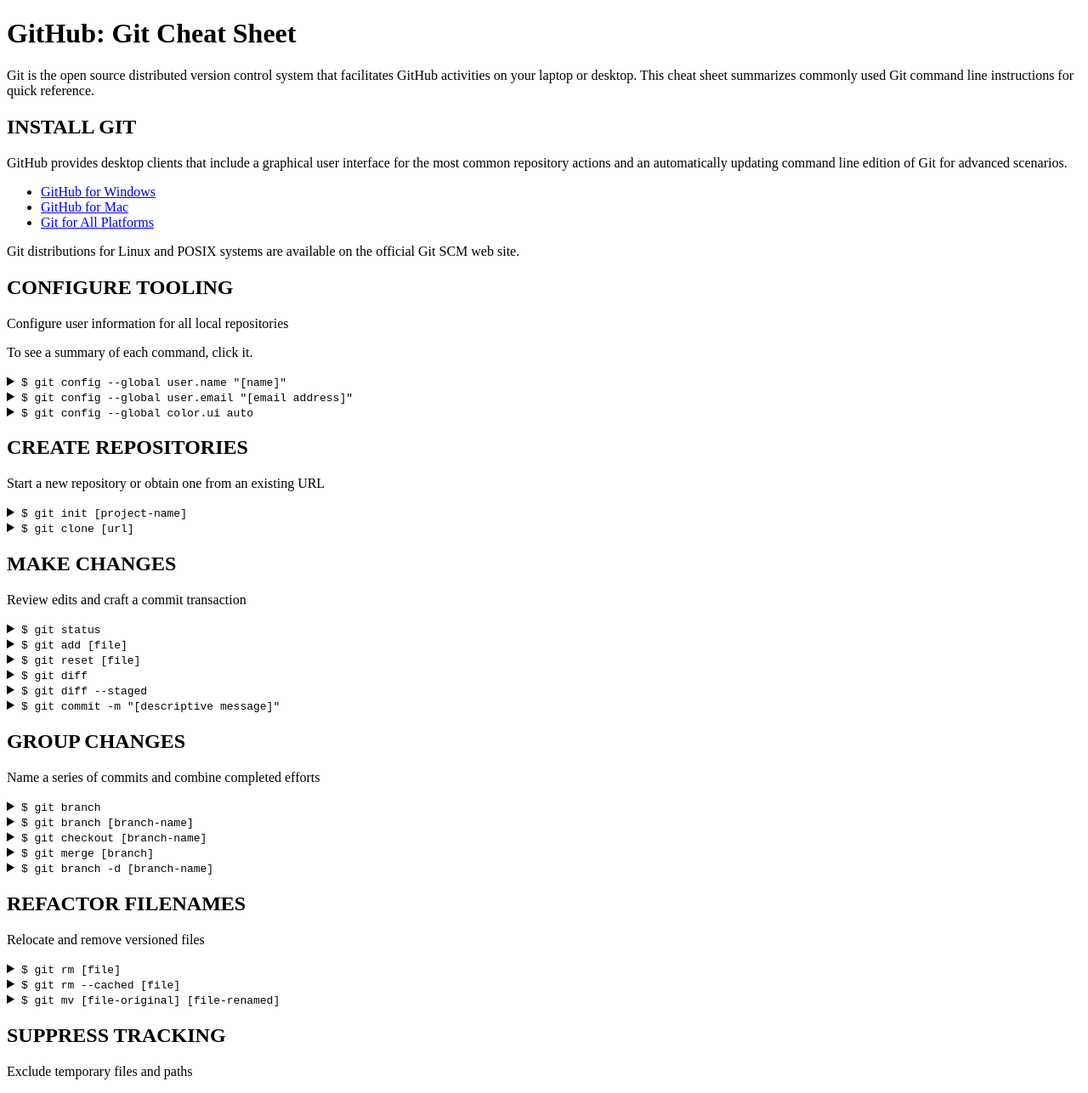
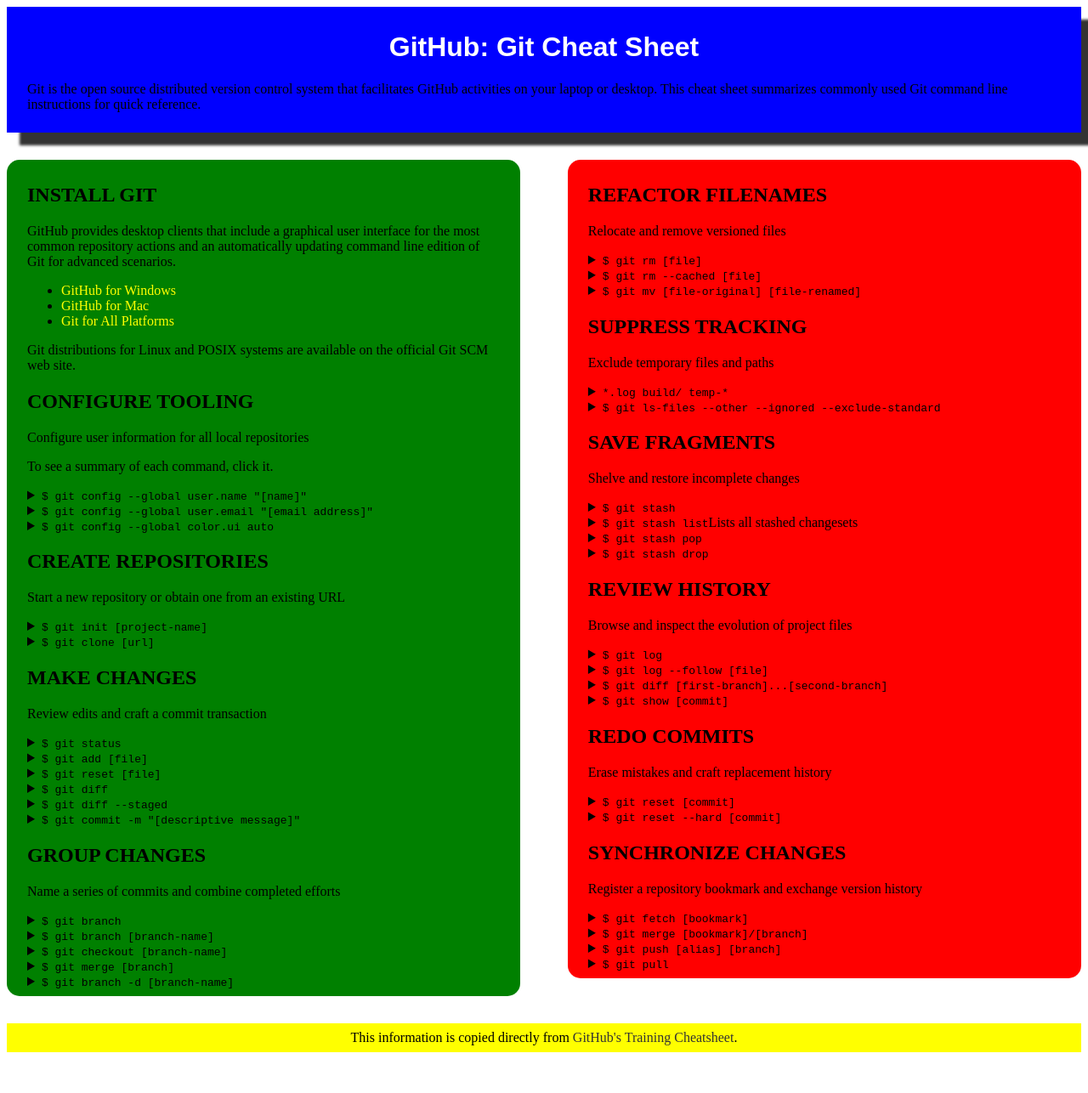
Before and after one commit to briwagner/phase-0, a plain HTML site: page week-4/gps/gps2-1.html in a window 1280 px wide. Shown: the top 1286 px of the page at 85% size. After the commit the page ends 1246 px from the top, so only its background shows below. Drawn offline with Linux system fonts and the light colour scheme.

Commit message:
Finish gps session; index and css files

```diff
--- a/week-4/gps/gps2-1.css
+++ b/week-4/gps/gps2-1.css
@@ -1,2 +1,65 @@
-body {
+header {
+    background-color: blue;
+    padding:0.5em 1.5em;
+    margin-bottom:2em;
+    box-shadow: 15px 15px 3px #333;
 }
+
+header h1 {
+    color:white;
+    font-family: 'Arial'
+}
+
+.text-center {
+    text-align:center;
+}
+
+a:link {
+    text-decoration:none;
+    color:yellow;
+}
+
+a:visited {
+
+}
+
+a:active {
+}
+
+a:hover {
+    background-color:#999;
+}
+
+footer a:link {
+    color: #333;
+}
+
+footer a:visited {
+    color:red;
+}
+
+.container-padding {
+   padding:0.5em 1.5em;
+}
+
+.column-1 {
+    background-color: green;
+}
+
+.column-2 {
+    background-color: red;
+    float: right;
+}
+
+section {
+    width: 44%;
+    display: inline-block;
+    margin: 0;
+    border-radius: 15px 15px 15px
+}
+footer {
+    background-color: yellow;
+    margin-top: 2em;
+    /*box-shadow: 15px -15px 3px #333;*/
+    clear:both;
+}
--- a/week-4/gps/gps2-1.html
+++ b/week-4/gps/gps2-1.html
@@ -15,16 +15,16 @@ We spent [#] hours on this challenge.
     <title>Git Cheat Sheet</title>
   </head>
 
-  <body>
-    <header>
-      <h1>GitHub: Git Cheat Sheet</h1>
+<body>
+<header>
+      <h1 class="text-center">GitHub: Git Cheat Sheet</h1>
       <p>Git is the open source distributed version control system that
         facilitates GitHub activities on your laptop or desktop.
         This cheat sheet summarizes commonly used Git command line
         instructions for quick reference.</p>
     </header>
 
-    <section class="column-1">
+    <section class="column-1 container-padding">
       <article>
         <h2>INSTALL GIT</h2>
         <p>GitHub provides desktop clients that include a graphical user
@@ -142,7 +142,7 @@ We spent [#] hours on this challenge.
       </article>
     </section>
 
-    <section class="column-2">
+    <section class="column-2 container-padding">
       <article>
         <h2>REFACTOR FILENAMES</h2>
         <p>Relocate and remove versioned files</p>
@@ -273,7 +273,7 @@ We spent [#] hours on this challenge.
       </article>
     </section>
 
-    <footer>
+    <footer class="container-padding text-center">
       This information is copied directly from <a href="https://training.github.com/kit/downloads/github-git-cheat-sheet.pdf">GitHub's Training Cheatsheet</a>.
     </footer>
   <!-- Add your reflection here as a comment. -->
```
